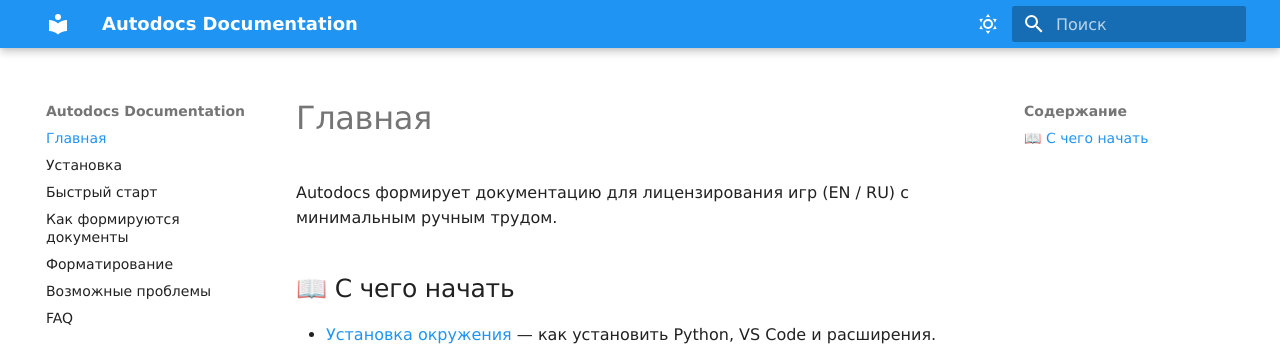
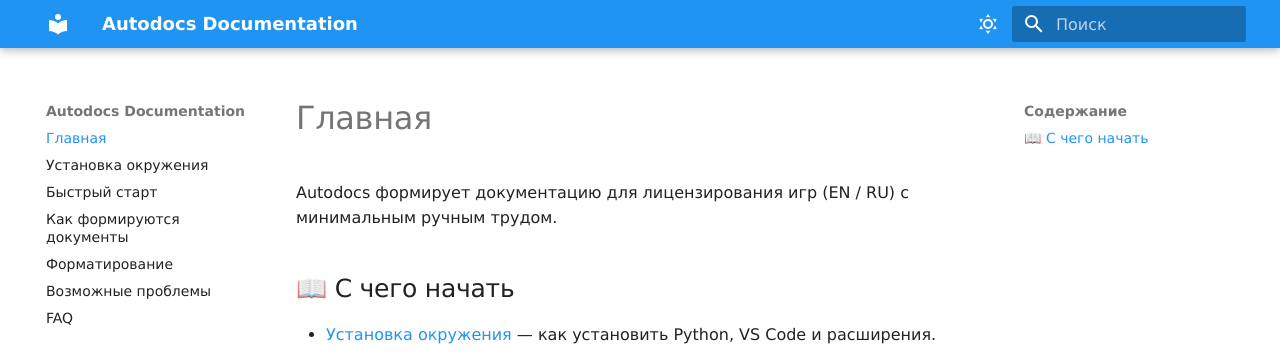
Before and after one commit to lopefre/Documentation, an MkDocs documentation site: the page built from docs/index.md, in a window 1280 px wide. Shown: the top 352 px of the page. Built offline with MkDocs 1.6.1 and Material for MkDocs 9.7.7, drawn with Linux system fonts in a browser that asks for light colours; some web fonts are replaced.

Commit message:
Update mkdocs.yml

```diff
--- a/mkdocs.yml
+++ b/mkdocs.yml
@@ -40,7 +40,7 @@ theme: # Тема сайта, информация о ее параметрах
 
 nav:
   - Главная: index.md
-  - Установка: installation.md
+  - Установка окружения: installation.md
   - Быстрый старт: usage.md
   - Как формируются документы: howitworks.md
   - Форматирование: formatting.md
```
